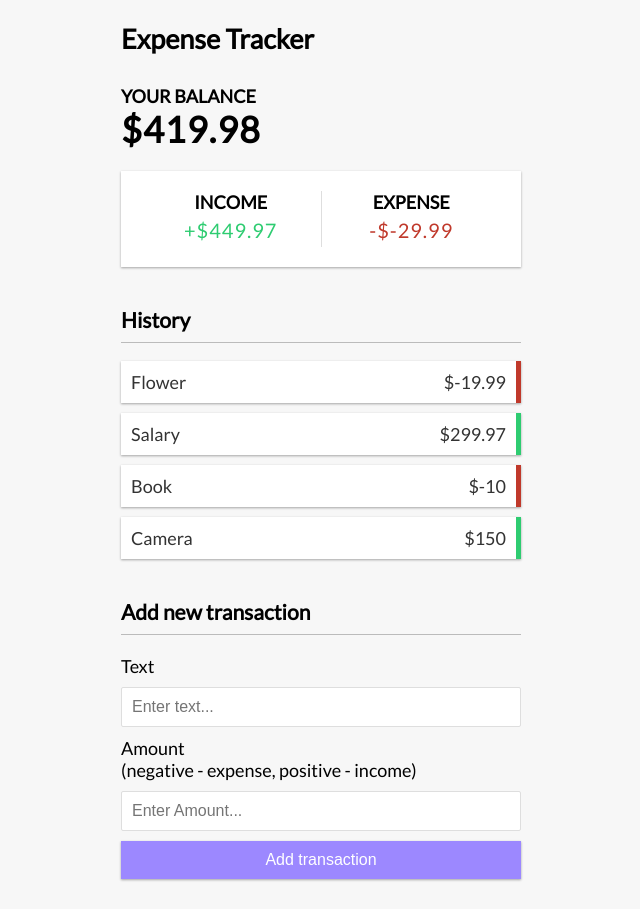
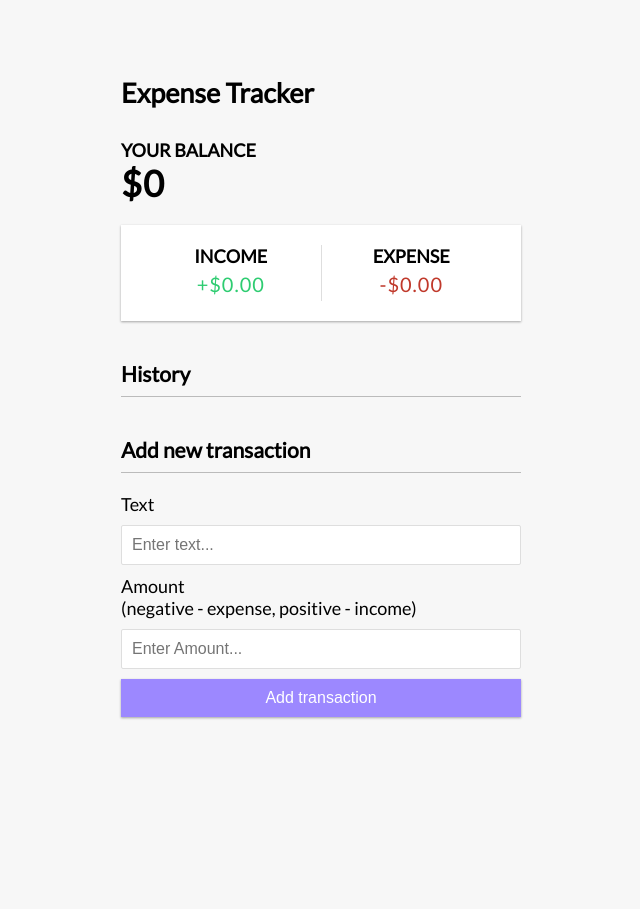
Before and after one commit to Sergent009/Vue-IncomeTracker, a Vue app: page / in a window 1280 px wide. Shown: the whole page, without its empty margins (319-959 px from the left). After the commit the page ends 800 px from the top, so only its background shows below. Built offline with nearby package versions, Linux system fonts and the light colour scheme.

Commit message:
Project income tracker in vue js is completed

```diff
--- a/src/App.vue
+++ b/src/App.vue
@@ -4,8 +4,8 @@
 <div class="container">
   <MyBalance2 :total="total" />
   <IncomeExpense2 :income="income" :expense="expense" />
-  <TransactionList2 :transactions="transactions" />
-  <AddTransaction2 />
+  <TransactionList2 :transactions="transactions" @transactionDeleted="handleTransactionDeleted" />
+  <AddTransaction2 @transactionSubmitted = "handleTransactionSubmitted" />
 
 </div>
 
@@ -18,7 +18,7 @@ import MyBalance2 from './components/MyBalance2.vue'
 import IncomeExpense2 from './components/IncomeExpense2.vue'
 import TransactionList2 from './components/TransactionList2.vue'
 import AddTransaction2 from './components/AddTransaction2.vue'
-import { ref, computed } from 'vue'
+import { ref, computed, onMounted } from 'vue'
 
 export default {
   name: 'App',
@@ -30,12 +30,15 @@ export default {
     AddTransaction2
   },
   setup(){
-    const transactions = ref([
-      {id: 1, text: 'Flower', amount: -19.99},
-      {id: 2, text: 'Salary', amount: 299.97},
-      {id: 3, text: 'Book', amount: -10},
-      {id: 4, text: 'Camera', amount: 150},
-      ])
+    const transactions = ref([])
+
+      onMounted(() => {
+        const savedTransactions = JSON.parse(localStorage.getItem('transactions'))
+
+        if(savedTransactions){
+          transactions.value = savedTransactions
+        }
+      })
 
       // get total balance
       const total = computed(() => {
@@ -58,11 +61,41 @@ export default {
         }, 0).toFixed(2)
       })
 
+      // add transaction
+      const handleTransactionSubmitted = (transactionData) => {
+        transactions.value.push({
+          id: generateUniqueId(),
+          text: transactionData.text,
+          amount: transactionData.amount
+        })
+
+        saveTransactionsToLocalStorage()
+      }
+
+      // generate unique id
+      const generateUniqueId = () => {
+        return Math.floor(Math.random() * 1000000)
+      }
+
+      // delete transaction
+      const handleTransactionDeleted = (id) => {
+        transactions.value = transactions.value.filter((transaction) => transaction.id !== id)
+
+        saveTransactionsToLocalStorage
+      }
+
+      // save to local storage
+      const saveTransactionsToLocalStorage = () => {
+        localStorage.setItem('transactions', JSON.stringify(transactions.value))
+      }
+
       return{
         transactions,
         total,
         income,
-        expense
+        expense,
+        handleTransactionSubmitted,
+        handleTransactionDeleted
       }
     }
 }
--- a/src/components/AddTransaction2.vue
+++ b/src/components/AddTransaction2.vue
@@ -1,7 +1,7 @@
 <template>
+    <h3>Add new transaction</h3>
+    <form  :class="{ 'errorAnimation': animation }"  id="form" @submit.prevent="onSubmit">
 
-    <h3>Add new transaction</h3>
-    <form id="form" @submit.prevent="onSubmit">
         <div class="form-control">
             <label for="text">Text</label>
             <input type="text" v-model="text" id="text" placeholder="Enter text...">
@@ -17,38 +17,58 @@
 
 </template>
 
-<script>
-import {ref} from 'vue'
-// import useToast from 'vue-toastification'
+<script setup>
+import {ref, defineEmits} from 'vue'
 
-    export default {
-        name: 'AddTransaction2',
 
-        setup(){
+            const animation = ref(false)
             const text = ref('')
             const amount = ref('')
 
-            // const toast = useToast()
+            const emit = defineEmits(['transactionSubmitted'])
 
 
             const onSubmit = () => {
                 if(!text.value || !amount.value){
-                    // toast.error('Both fields should be filled properly.')
-                    throw new Error("Both fields should be filled properly")
+                    animation.value = true
+
+                    setTimeout(() => {
+                        animation.value = false
+                    }, 2000)
                 }
+
+            const transactionData = {
+                text: text.value,
+                amount: parseFloat(amount.value)
+            }
+
+            emit('transactionSubmitted', transactionData)
+
                 text.value = ''
                 amount.value = ''
             }
 
-            return{
-                onSubmit,
-                text,
-                amount
-            }
-        }
-    }
 </script>
 
 <style scoped>
 
+.errorAnimation {
+  animation: shake 1s ease-in-out; /* Use your preferred animation duration and easing */
+  background-color: rgba(255, 0, 0, 0.3);
+  border: 2px solid red;
+  border-radius: 5px;
+}
+
+@keyframes shake {
+  0%, 100% {
+    transform: translateX(0);
+  }
+  25%, 75% {
+    transform: translateX(-20px);
+  }
+  50% {
+    transform: translateX(20px);
+  }
+}
+
 </style>
--- a/src/components/TransactionList2.vue
+++ b/src/components/TransactionList2.vue
@@ -4,21 +4,27 @@
     <li v-for="transaction in transactions" :key="transaction.id"
     :class="transaction.amount < 0 ? 'minus' : 'plus'">
         {{ transaction.text }} <span>${{ transaction.amount }}</span>
-        <button class="delete-btn">x</button>
+        <button @click="deleteTransaction(transaction.id)" class="delete-btn">x</button>
     </li>
   </ul>
 </template>
 
 <script>
+export default{
+name: 'TransactionList2',
+props: ['transactions'],
+}
+</script>
 
-export default {
-    name: 'TransactionList2',
+<script setup>
+import { defineEmits } from 'vue';
 
+  const  emit = defineEmits(['transactionDeleted'])
 
-    props: ['transactions'],
+  const deleteTransaction = (id) => {
+    emit('transactionDeleted', id)
+  }
 
-
-    }
 </script>
 
 <style scoped>
```
